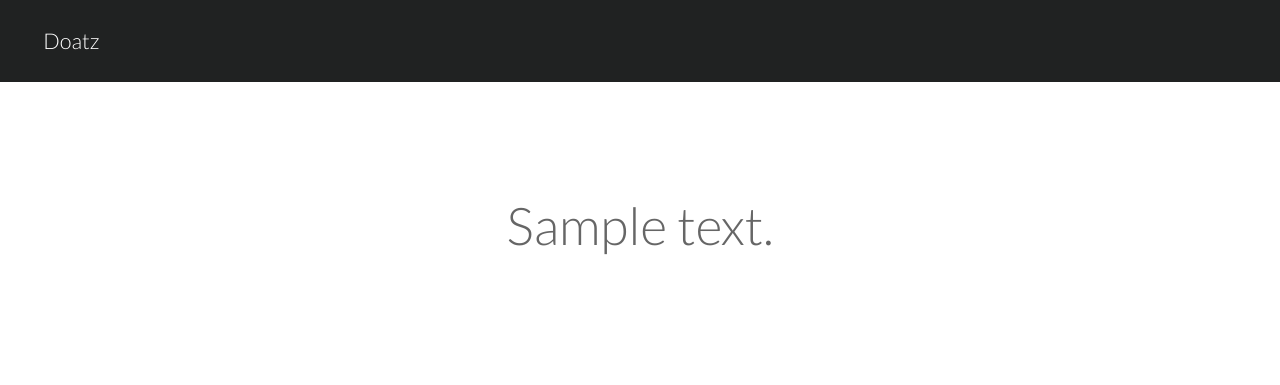
After one commit to ECS-251-W2020/final-project-group-7, a Flask app: template Doatz-master-1/templates/page.html in a window 1280 px wide. The commit adds this page. Shown: the top 385 px of the page. Run offline with Flask 2, Linux system fonts and the light colour scheme; the template is opened without the code that fills it: most values are stand-ins (such as "Sample title", 1, 10 or a date in 2020).

Commit message:
Add files via upload

```diff
--- a/Doatz-master-1/templates/createvote.html
+++ b/Doatz-master-1/templates/createvote.html
@@ -42,8 +42,10 @@
 									<div class="12u$">
 										Enter start date:
 										<input type="date" name="sdate" id="sdate" placeholder="Enter start date"/>
+										<input type="time" name="stime" id="stime" placeholder="Enter start time"/>
 										Enter end date:
 										<input type="date" name="edate" id="edate" placeholder="Enter end date"/>
+										<input type="time" name="etime" id="etime" placeholder="Enter end time"/>
 									</div>
 									<div class="12u$">
 										<textarea name="candidates" id="message" placeholder="Enter your candidates, separate by ','" rows="6"></textarea>
--- /dev/null
+++ b/Doatz-master-1/templates/page.html
@@ -0,0 +1,39 @@
+<!DOCTYPE html>
+<!--
+	Interphase by TEMPLATED
+	templated.co @templatedco
+	Released for free under the Creative Commons Attribution 3.0 license (templated.co/license)
+-->
+<html lang="en">
+	<head>
+		<meta charset="UTF-8">
+		<title>Doatz</title>
+		<meta http-equiv="content-type" content="text/html; charset=utf-8" />
+		<meta name="description" content="" />
+		<meta name="keywords" content="" />
+		<link rel="stylesheet" href="{{ url_for('static', filename='css/skel.css') }}" />
+    <link rel="stylesheet" href="{{ url_for('static', filename='css/style.css') }}" />
+    <link rel="stylesheet" href="{{ url_for('static', filename='css/style-xlarge.css') }}" />
+	</head>
+	<body>
+
+		<!-- Header -->
+			<header id="header">
+				<h1><a href="{{ url_for('my_index') }}">Doatz</a></h1>
+			</header>
+
+		<!-- Main -->
+			<section id="main" class="wrapper">
+				<div class="container">
+
+					<header class="major">
+						<h2>{{content}}</h2>
+					</header>
+
+						<script type="text/javascript" src= "{{ url_for('static', filename='js/jquery.min.js') }}" ></script>
+						<script type="text/javascript" src= "{{ url_for('static', filename='js/skel.min.js') }}" ></script>
+						<script type="text/javascript" src= "{{ url_for('static', filename='js/skel-layers.min.js') }}" ></script>
+						<script type="text/javascript" src= "{{ url_for('static', filename='js/init.js') }}" ></script>
+
+	</body>
+</html>
```
